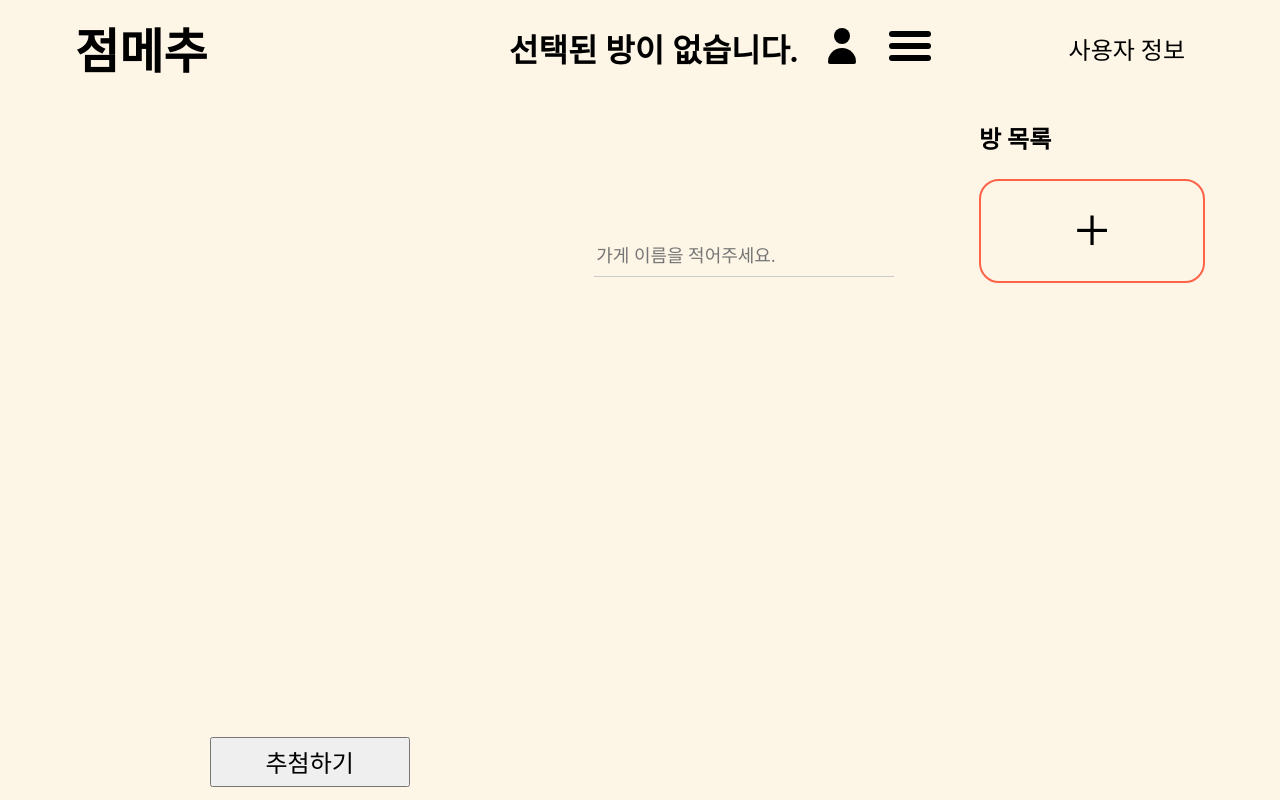
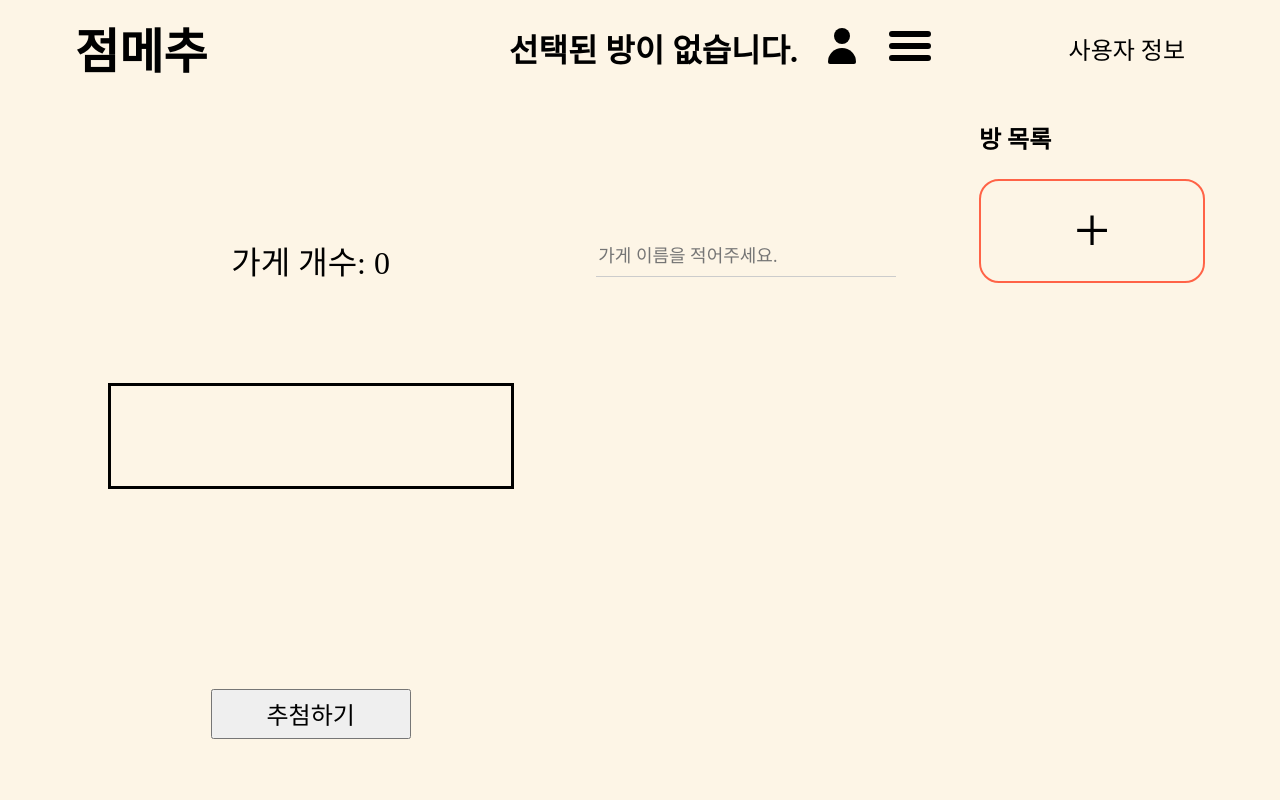
Before and after one commit to Comp-ACT/random-lunch-menu-front, a React (Create React App) app: page / in a window 1280 px wide. Built offline with nearby package versions, Linux system fonts and the light colour scheme; a web font is replaced by a local one.

Commit message:
Bugfix about roulette index

```diff
--- a/src/components/common/main/roulette/Roulette.tsx
+++ b/src/components/common/main/roulette/Roulette.tsx
@@ -1,3 +1,4 @@
+/* eslint-disable react-hooks/exhaustive-deps */
 import { css } from '@emotion/react';
 import { useRecoilValue } from 'recoil';
 import { selectedRoomSelector } from '../../../../recoil/atoms';
@@ -12,6 +13,7 @@ type rouletteRestaurant = {
 
 function Roulette() {
   const selectedRoom = useRecoilValue(selectedRoomSelector);
+  const [randomIndex, setRandomIndex] = useState<number>(0);
   const [rouletteRows, setRouletteRows] = useState<EmotionJSX.Element[]>([]);
   const [isRouletteSpinning, setIsRouletteSpinning] = useState<boolean>(false);
 
@@ -52,31 +54,13 @@ function Roulette() {
 
   function getRandomIndex(): number {
     return -Math.floor(
-      Math.random() *
-        selectedRoom.restaurants.flatMap(restaurant => {
-          let result: Array<rouletteRestaurant> = [];
-          for (
-            let i = 0;
-            i < restaurant.agreeCount - restaurant.disagreeCount;
-            i++
-          ) {
-            result = [
-              ...result,
-              {
-                roomId: selectedRoom.id,
-                restaurantId: restaurant.id,
-                restaurantName: restaurant.restaurantName,
-              },
-            ];
-          }
-          return result;
-        }).length,
+      Math.random() * getRouletteRowsFromSelectedRoom().length,
     );
   }
 
   function setRandomRouletteIndex() {
     stoppedRouletteRowsStyle = css({
-      '--index': getRandomIndex(),
+      '--index': randomIndex,
       textAlign: 'center',
       fontSize: 70,
       minHeight: 100,
@@ -128,9 +112,13 @@ function Roulette() {
   }
 
   useEffect(() => {
-    setRandomRouletteIndex();
+    setRandomIndex(getRandomIndex());
     setRouletteRows(getRouletteRowsFromSelectedRoom());
   }, [selectedRoom, isRouletteSpinning]);
+
+  useEffect(() => {
+    setRandomRouletteIndex();
+  }, [randomIndex]);
 
   useEffect(() => {
     setIsRouletteSpinning(false);
@@ -140,12 +128,21 @@ function Roulette() {
     <div css={css({ height: '60%' })}>
       <div
         css={css({
+          textAlign: 'center',
+          fontSize: 32,
+        })}
+      >
+        가게 개수: {rouletteRows.length}
+      </div>
+      <div
+        css={css({
           display: 'flex',
           flexDirection: 'column',
           width: 400,
           height: 100,
-          marginTop: 200,
+          marginTop: 100,
           overflow: 'hidden',
+          borderStyle: 'solid',
         })}
       >
         {rouletteRows}
```
